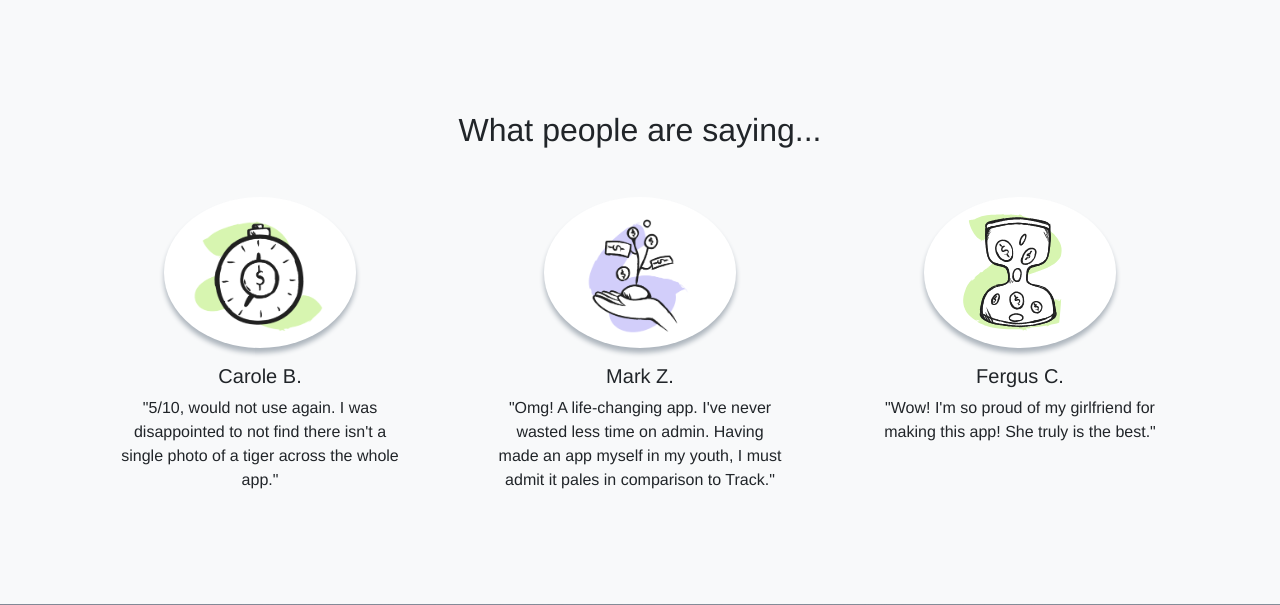
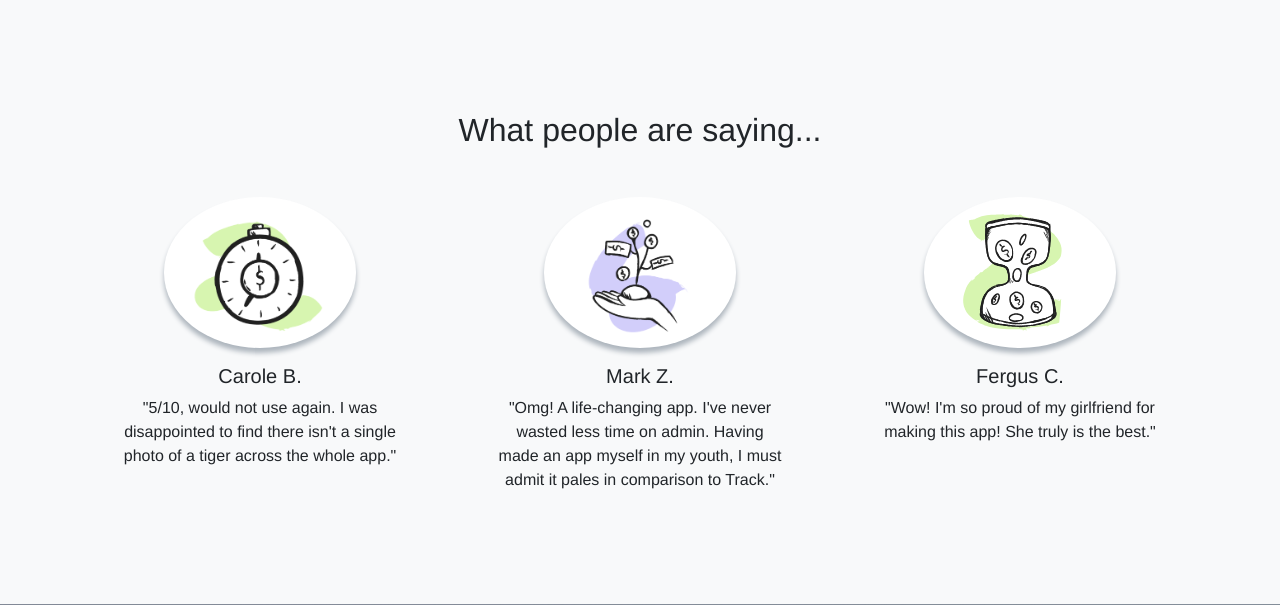
Before and after one commit to sanspanic/Track, a Flask app: page / in a window 1280 px wide. Shown: the part 2630-3235 px from the top of the page. Run offline with Flask 2, Linux system fonts and the light colour scheme; parts of the project's set-up code (start-up, migrations or seed data) failed here and were passed over; some libraries are stand-ins or nearby versions.

Commit message:
fix typo

```diff
--- a/templates/home-anon.html
+++ b/templates/home-anon.html
@@ -96,7 +96,7 @@
           <div class="testimonial-item mx-auto mb-5 mb-lg-0">
             <img class="img-fluid rounded-circle mb-3 bg-white" src="/static/css/imgs/TimeIsMoney/time-is-money-1.png" alt="">
             <h5>Carole B.</h5>
-            <p class="font-weight-light mb-0">"5/10, would not use again. I was disappointed to not find there isn't a single photo of a tiger across the whole app."</p>
+            <p class="font-weight-light mb-0">"5/10, would not use again. I was disappointed to find there isn't a single photo of a tiger across the whole app."</p>
           </div>
         </div>
         <div class="col-lg-4">
```
